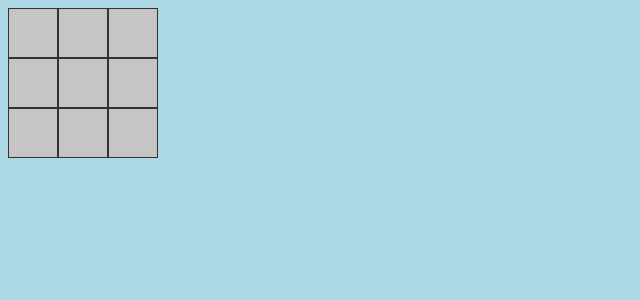
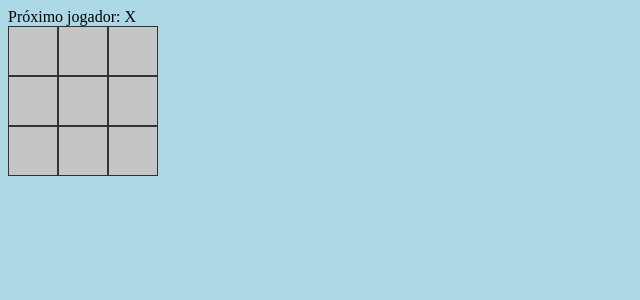
Before and after one commit to gabrielribeirobr/ticTacToe-react, a React (Vite) app: page / in a window 1280 px wide. Shown: the top 300 px of the page, without its empty margins (0-640 px from the left). Built offline with nearby package versions, Linux system fonts and the light colour scheme.

Commit message:
feat: created function calculateWinner and validation value squares

```diff
--- a/src/App.jsx
+++ b/src/App.jsx
@@ -2,22 +2,42 @@
 import { useState } from "react";
 import "./App.css";
 
-function Square({value, onSquareClick}) {
-  return <button className="square" onClick={onSquareClick}>{value}</button>;
+function Square({ value, onSquareClick }) {
+  return (
+    <button className="square" onClick={onSquareClick}>
+      {value}
+    </button>
+  );
 }
 export default function Board() {
-
+  const [xIsNext, setXisNext] = useState(true);
   const [squares, setSquares] = useState(Array(9).fill(null));
-
-  function handleClick(i){
-    const nextSquares = squares.slice();
-    nextSquares[i] = "X";
-    setSquares(nextSquares);
+  const winner = calculateWinner(squares);
+  let status;
+  if (winner){
+    status = "Vencedor " + winner;
+  } else {
+    status = "Próximo jogador: " + (xIsNext ? "X" : "O");
   }
 
+  function handleClick(i) {
+    if (squares[i] || calculateWinner(squares)) {
+      return;
+    }
+    const nextSquares = squares.slice();
+    if (xIsNext) {
+      nextSquares[i] = "X";
+    } else {
+      nextSquares[i] = "O";
+    }
+
+    setSquares(nextSquares);
+    setXisNext(!xIsNext);
+  }
 
   return (
     <>
+      <div className="status">{status}</div>
       <div className="board-row">
         <Square value={squares[0]} onSquareClick={() => handleClick(0)} />
         <Square value={squares[1]} onSquareClick={() => handleClick(1)} />
@@ -38,3 +58,23 @@
     </>
   );
 }
+
+function calculateWinner(squares) {
+  const lines = [
+    [0, 1, 2],
+    [3, 4, 5],
+    [6, 7, 8],
+    [0, 3, 6],
+    [1, 4, 7],
+    [2, 5, 8],
+    [2, 4, 6],
+  ];
+
+  for (let i = 0; i < lines.length; i++) {
+    const [a, b, c] = lines[i];
+    if (squares[a] && squares[a] === squares[b] && squares[a] === squares[c]) {
+      return squares[a];
+    }
+  }
+  return null;
+}
```
